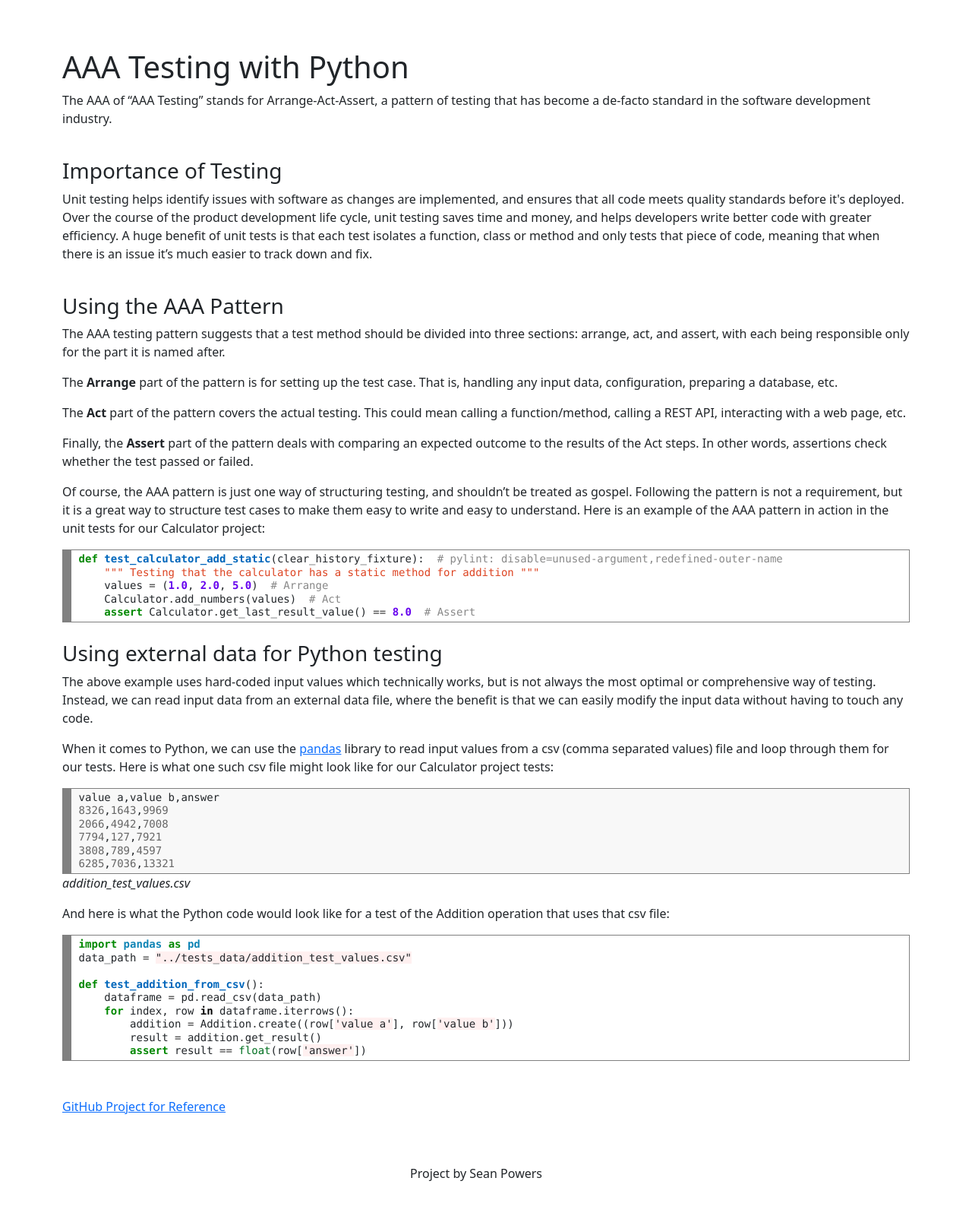
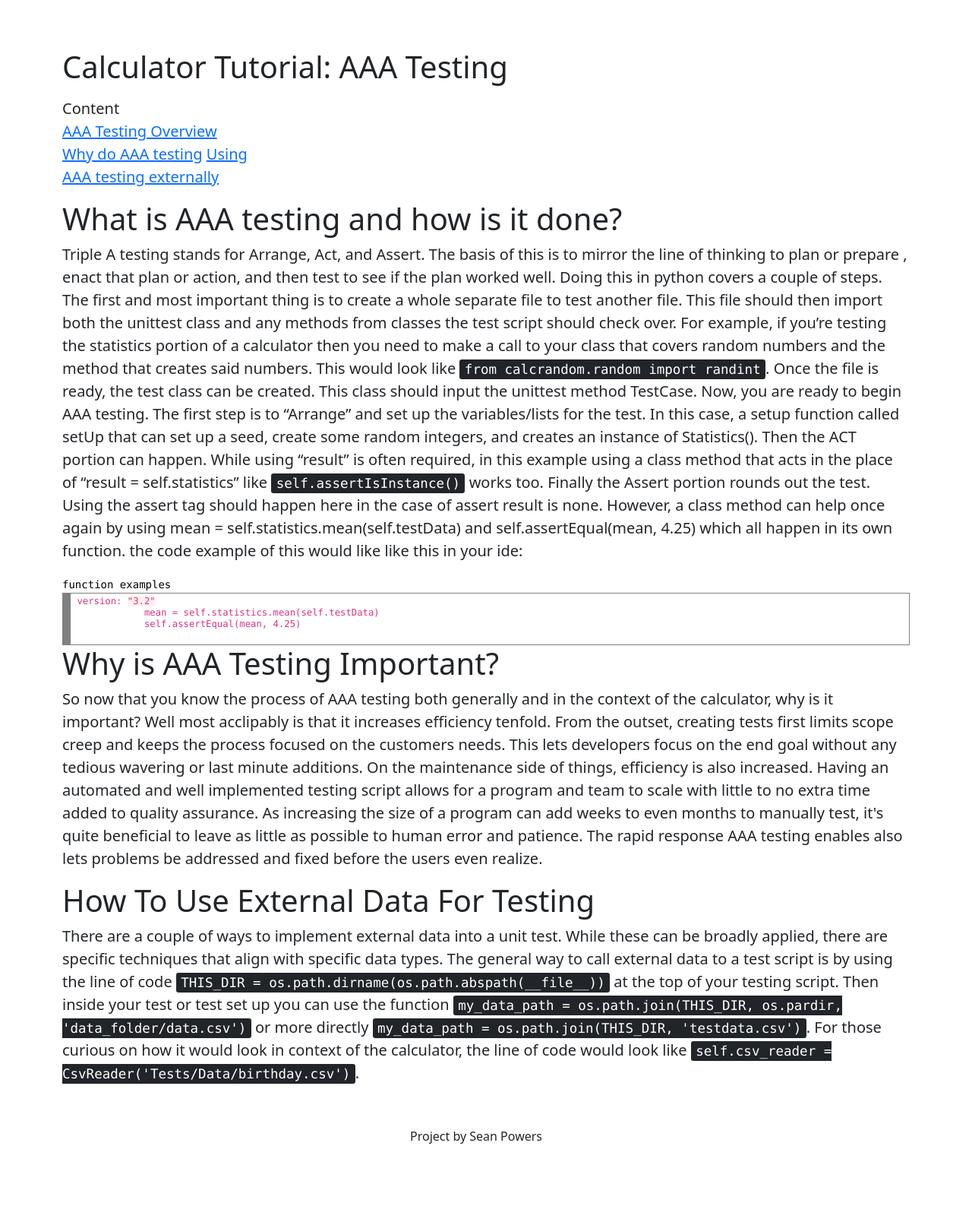
Before and after one commit to SPowers123/Project3v2, a Flask app: page /article/aaa-testing in a window 1280 px wide. Shown: the part 56-1660 px from the top of the page at 76% size. After the commit the page ends 1561 px from the top, so only its background shows below. Run offline with Flask 2, Linux system fonts and the light colour scheme; some libraries are stand-ins or nearby versions.

Commit message:
Update article-aaa-testing.html

```diff
--- a/app/templates/article-aaa-testing.html
+++ b/app/templates/article-aaa-testing.html
@@ -8,72 +8,88 @@
 {% endblock %}
 {% block content %}
 <div class="container">
-    <div class="mt-5">
-        <h1>AAA Testing with Python</h1>
-        <p>The AAA of “AAA Testing” stands for Arrange-Act-Assert, a pattern of testing that has become a de-facto
-            standard in the software development industry.</p>
-        <br>
+    <div class="row justify-content-between">
+        <div class="col">
+            <div class="mt-5">
+                <h1>Calculator Tutorial: AAA Testing</h1>
+            </div>
+        </div>
+    </div>
+    <div class="row">
+        <div class="col-3 content-col rounded mt-2">
+            <p class="lead">Content<br>
+                <a href="#overview">AAA Testing Overview</a><br>
+                <a href="#testingimportance">Why do AAA testing</a>
+                <a href="#extrernaluse">Using AAA testing externally</a>
+            </p>
+        </div>
+    </div>
+    <div class="row">
+        <div class="col">
+            <h1 id="overview">What is AAA testing and how is it done?</h1>
+            <p class="lead">  Triple A testing stands for Arrange, Act, and Assert.  The basis of this is to mirror the line of thinking to plan or prepare , enact that plan or action,
+            and then test to see if the plan worked well. Doing this in python covers a couple of steps. The first and most important thing is to create a whole separate file to test another file.
+            This file should then import both the unittest class and any methods from classes the test script should check over. For example, if you’re testing the statistics portion of a calculator
+            then you need to make a call to your class that covers random numbers and the method that creates said numbers. This would look like <kbd>from calcrandom.random import randint</kbd>. Once the file is ready,
+            the test class can be created. This class should input the unittest method TestCase. Now, you are ready to begin AAA testing. The first step is to “Arrange” and set up the variables/lists for the test.
+            In this case, a setup function called setUp that can set up a seed, create some random integers, and creates an instance of Statistics(). Then the ACT portion can happen. While using “result” is often required,
+            in this example using a class method that acts in the place of “result = self.statistics” like <kbd>self.assertIsInstance()</kbd> works too. Finally the Assert portion rounds out the test.
+            Using the assert tag should happen here in the case of assert result is none. However, a class method can help once again by using mean = self.statistics.mean(self.testData) and self.assertEqual(mean, 4.25) which all happen in its own function.
+            the code example of this would like like this in your ide:
 
-        <h3>Importance of Testing</h3>
-        <p>Unit testing helps identify issues with software as changes are implemented, and ensures that all code meets
-            quality standards before it's deployed. Over the course of the product development life cycle, unit testing
-            saves time and money, and helps developers write better code with greater efficiency. A huge benefit of unit
-            tests is that each test isolates a function, class or method and only tests that piece of code, meaning that
-            when there is an issue it’s much easier to track down and fix.</p>
-        <br>
+</p>
 
-        <h3>Using the AAA Pattern</h3>
-        <p>The AAA testing pattern suggests that a test method should be divided into three sections: arrange, act, and
-            assert, with each being responsible only for the part it is named after.</p>
-        <p>The <b>Arrange</b> part of the pattern is for setting up the test case. That is, handling any input data,
-            configuration, preparing a database, etc.</p>
-        <p>The <b>Act</b> part of the pattern covers the actual testing. This could mean calling a function/method,
-            calling a REST API, interacting with a web page, etc.</p>
-        <p>Finally, the <b>Assert</b> part of the pattern deals with comparing an expected outcome to the results of the
-            Act steps. In other words, assertions check whether the test passed or failed.</p>
-        <p>Of course, the AAA pattern is just one way of structuring testing, and shouldn’t be treated as gospel.
-            Following the pattern is not a requirement, but it is a great way to structure test cases to make them easy
-            to write and easy to understand. Here is an example of the AAA pattern in action in the unit tests for our
-            Calculator project:</p>
-<div style="background: #ffffff; overflow:auto;width:auto;border:solid gray;border-width:.1em .1em .1em .8em;padding:.2em .6em;"><pre style="margin: 0; line-height: 125%"><span style="color: #008800; font-weight: bold">def</span> <span style="color: #0066BB; font-weight: bold">test_calculator_add_static</span>(clear_history_fixture):  <span style="color: #888888"># pylint: disable=unused-argument,redefined-outer-name</span>
-    <span style="color: #DD4422">&quot;&quot;&quot; Testing that the calculator has a static method for addition &quot;&quot;&quot;</span>
-    values <span style="color: #333333">=</span> (<span style="color: #6600EE; font-weight: bold">1.0</span>, <span style="color: #6600EE; font-weight: bold">2.0</span>, <span style="color: #6600EE; font-weight: bold">5.0</span>)  <span style="color: #888888"># Arrange</span>
-    Calculator<span style="color: #333333">.</span>add_numbers(values)  <span style="color: #888888"># Act</span>
-    <span style="color: #008800; font-weight: bold">assert</span> Calculator<span style="color: #333333">.</span>get_last_result_value() <span style="color: #333333">==</span> <span style="color: #6600EE; font-weight: bold">8.0</span>  <span style="color: #888888"># Assert</span>
+   <code class="text-black">function examples</code>
+        <code>
+            <div style="background: #ffffff; overflow:auto;width:auto;border:solid gray;border-width:.1em .1em .1em .8em;padding:.2em .6em;"><pre style="margin: 0; line-height: 125%">version: <span style="background-color: #fff0f0">&quot;3.2&quot;</span>
+            mean = self.statistics.mean(self.testData)
+            self.assertEqual(mean, 4.25)
+
 </pre></div>
-        <br>
+        </code>
 
-        <h3>Using external data for Python testing</h3>
-        <p>The above example uses hard-coded input values which technically works, but is not always the most optimal or
-            comprehensive way of testing. Instead, we can read input data from an external data file, where the benefit
-            is that we can easily modify the input data without having to touch any code.</p>
-        <p>When it comes to Python, we can use the <a href="https://pandas.pydata.org/">pandas</a> library to read input
-            values from a csv (comma separated values) file and loop through them for our tests. Here is what one such
-            csv file might look like for our Calculator project tests:</p>
-<div style="background: #f8f8f8; overflow:auto;width:auto;border:solid gray;border-width:.1em .1em .1em .8em;padding:.2em .6em;"><pre style="margin: 0; line-height: 125%">value a,value b,answer
-<span style="color: #666666">8326</span>,<span style="color: #666666">1643</span>,<span style="color: #666666">9969</span>
-<span style="color: #666666">2066</span>,<span style="color: #666666">4942</span>,<span style="color: #666666">7008</span>
-<span style="color: #666666">7794</span>,<span style="color: #666666">127</span>,<span style="color: #666666">7921</span>
-<span style="color: #666666">3808</span>,<span style="color: #666666">789</span>,<span style="color: #666666">4597</span>
-<span style="color: #666666">6285</span>,<span style="color: #666666">7036</span>,<span style="color: #666666">13321</span>
-</pre></div>
-        <p class="fst-italic">addition_test_values.csv</p>
-        <p>And here is what the Python code would look like for a test of the Addition operation that uses that csv
-            file:</p>
-<div style="background: #ffffff; overflow:auto;width:auto;border:solid gray;border-width:.1em .1em .1em .8em;padding:.2em .6em;"><pre style="margin: 0; line-height: 125%"><span style="color: #008800; font-weight: bold">import</span> <span style="color: #0e84b5; font-weight: bold">pandas</span> <span style="color: #008800; font-weight: bold">as</span> <span style="color: #0e84b5; font-weight: bold">pd</span>
-data_path <span style="color: #333333">=</span> <span style="background-color: #fff0f0">&quot;../tests_data/addition_test_values.csv&quot;</span>
 
-<span style="color: #008800; font-weight: bold">def</span> <span style="color: #0066BB; font-weight: bold">test_addition_from_csv</span>():
-    dataframe <span style="color: #333333">=</span> pd<span style="color: #333333">.</span>read_csv(data_path)
-    <span style="color: #008800; font-weight: bold">for</span> index, row <span style="color: #000000; font-weight: bold">in</span> dataframe<span style="color: #333333">.</span>iterrows():
-        addition <span style="color: #333333">=</span> Addition<span style="color: #333333">.</span>create((row[<span style="background-color: #fff0f0">&#39;value a&#39;</span>], row[<span style="background-color: #fff0f0">&#39;value b&#39;</span>]))
-        result <span style="color: #333333">=</span> addition<span style="color: #333333">.</span>get_result()
-        <span style="color: #008800; font-weight: bold">assert</span> result <span style="color: #333333">==</span> <span style="color: #007020">float</span>(row[<span style="background-color: #fff0f0">&#39;answer&#39;</span>])
-</pre></div>
-        <br>
-        <br>
-        <a href="">GitHub Project for Reference</a>
-        <br><br>
+
+
+        </div>
     </div>
+    <div class="row">
+        <div class="col">
+            <h1 id="testingimportance">Why is AAA Testing Important?</h1>
+            <p class="lead">
+
+            So now that you know the process of AAA testing both generally and in the context of the calculator, why is it important? Well most acclipably is that it increases efficiency tenfold.
+            From the outset, creating tests first limits scope creep and keeps the process focused on the customers needs. This lets developers focus on the end goal without any tedious wavering
+            or last minute additions. On the maintenance side of things, efficiency is also increased. Having an automated and well implemented testing script allows for a program and team to scale
+            with little to no extra time added to quality assurance. As increasing the size of a program can add weeks to even months to manually test, it's quite beneficial to leave as little
+            as possible to human error and patience. The rapid response AAA testing enables also lets problems be addressed and fixed before the users even realize.
+
+
+
+            </p>
+
+        </div>
+    </div>
+
+     <div class="row">
+        <div class="col">
+            <h1 id="externaluse">How To Use External Data For Testing</h1>
+            <p class="lead">
+
+            There are a couple of ways to implement external data into a unit test. While these can be broadly applied, there are specific techniques that align with specific data types.
+            The general way to call external data to a test script is by using the line of code <kbd>THIS_DIR = os.path.dirname(os.path.abspath(__file__))</kbd> at the top of your testing script.
+            Then inside your test or test set up you can use the function <kbd>my_data_path = os.path.join(THIS_DIR, os.pardir, 'data_folder/data.csv')</kbd> or more directly
+            <kbd>my_data_path = os.path.join(THIS_DIR, 'testdata.csv')</kbd>. For those curious on how it would look in context of the calculator, the line of code would look like <kbd>self.csv_reader = CsvReader('Tests/Data/birthday.csv')</kbd>.
+
+
+
+            </p>
+
+        </div>
+    </div>
+
+
+
 </div>
+
 {% endblock %}
```
